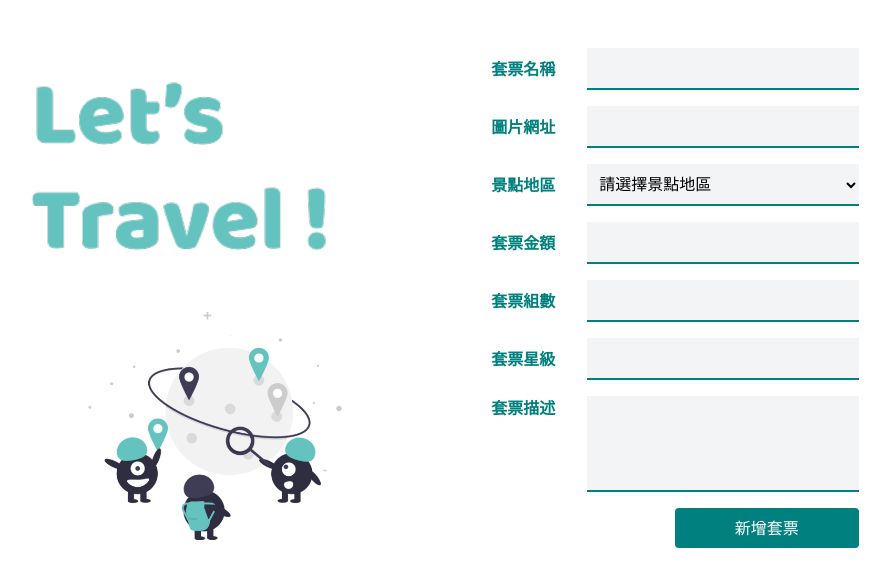
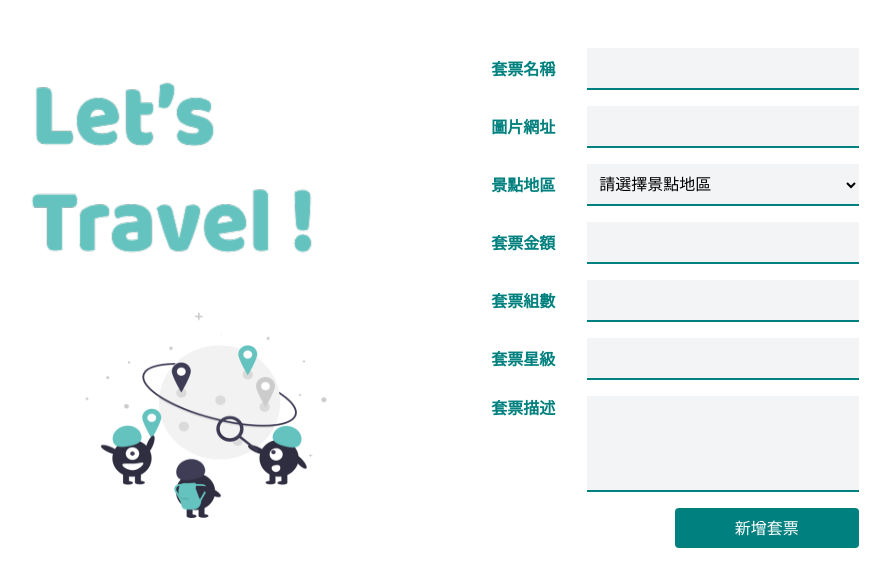
Before and after one commit to AbsintheSung/vue-project-1, a Vue app: page / in a window 1280 px wide. Shown: the top 586 px of the page, without its empty margins (195-1085 px from the left). Built offline with nearby package versions, Linux system fonts and the light colour scheme.

Commit message:
update:create:img-width&height

```diff
--- a/src/App.vue
+++ b/src/App.vue
@@ -4,12 +4,12 @@ import TheLayout from './components/TheLayout.vue'
 
 <template>
   <TheLayout>
-    <div class="px-15 xl:max-w-customWidth mx-auto my-12 flex justify-around md:px-0">
-      <div class="lg:pl-95 hidden w-5/12 flex-col md:flex">
-        <img class="logoImg ml-auto" src="./assets/images/logo.png" />
-        <img class="mainImg ml-auto" src="./assets/images/main_img.png" />
+    <div class="customMainView">
+      <div class="customImgView">
+        <img class="customLogoImg" src="./assets/images/logo.png" />
+        <img class="customMainImg" src="./assets/images/main_img.png" />
       </div>
-      <form class="lg:pr-95 flex w-full flex-col gap-4 md:w-5/12">
+      <form class="customFormView">
         <div class="flex flex-wrap">
           <label class="customLabel" for="packageName">套票名稱</label>
           <input class="customInput" id="packageName" />
--- a/src/assets/tailwind.css
+++ b/src/assets/tailwind.css
@@ -3,6 +3,21 @@
 @tailwind utilities;
 
 @layer components {
+  .customMainView {
+    @apply px-15 xl:max-w-customWidth mx-auto my-12 flex justify-around md:px-0;
+  }
+  .customImgView {
+    @apply lg:pl-95 hidden w-5/12 flex-col md:flex;
+  }
+  .customLogoImg {
+    @apply h-[250px] w-[350px];
+  }
+  .customMainImg {
+    @apply h-[235px] w-[350px];
+  }
+  .customFormView {
+    @apply lg:pr-95 flex w-full flex-col gap-4 md:w-5/12;
+  }
   .customInput {
     @apply border-primaryColor flex-grow border-b-2 bg-gray-100 p-2 outline-none;
   }
```
